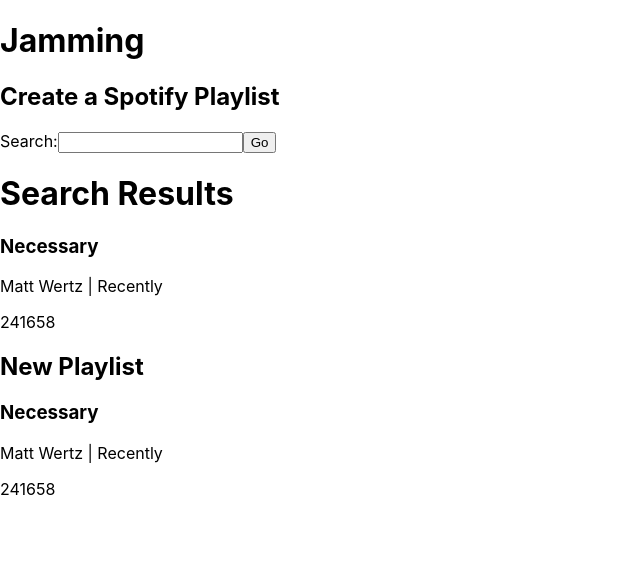
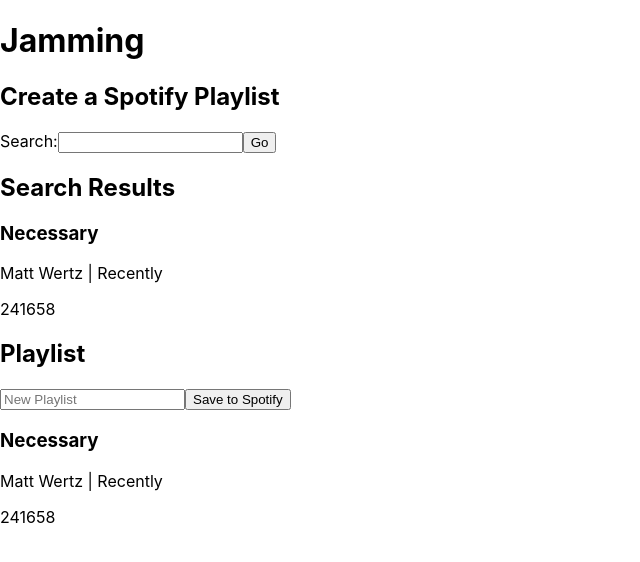
Before and after one commit to kjohnson-webdev/jamming, a React (Create React App) app: page / in a window 1280 px wide. Shown: the top 562 px of the page, without its empty margins (0-640 px from the left). Built offline with nearby package versions, Linux system fonts and the light colour scheme.

Commit message:
feat(Playlist) add name input & save btn

```diff
--- a/src/playlist/Playlist.js
+++ b/src/playlist/Playlist.js
@@ -5,7 +5,8 @@
 function Playlist() {
     return (
         <div>
-            <h2>New Playlist</h2>
+            <h2>Playlist</h2>
+            <input placeholder="New Playlist" /><button>Save to Spotify</button>
             <Track />
         </div>
     )
--- a/src/search_results/SearchResults.js
+++ b/src/search_results/SearchResults.js
@@ -4,7 +4,7 @@
 function SearchResults(props) {
     return (
         <div>
-            <h1>Search Results</h1>
+            <h2>Search Results</h2>
             <div className="resultsTracklist">
                 <Track />
             </div>
--- a/src/track/Track.js
+++ b/src/track/Track.js
@@ -1,7 +1,7 @@
 import React from 'react';
 import mockTracks from '../SpotifyUtility';
 
-function Track() {
+function Track(props) {
     const track = mockTracks[1];
     return (
         <div>
--- a/src/tracklist/Tracklist.js
+++ b/src/tracklist/Tracklist.js
@@ -1,5 +1,6 @@
 import React from 'react';
 import Track from '../track/Track';
+import mockTracks from '../SpotifyUtility';
 
 function Tracklist() {
     return(
```
Also changed, not shown: 1 other file (tests, documents, lock files or other folders).
